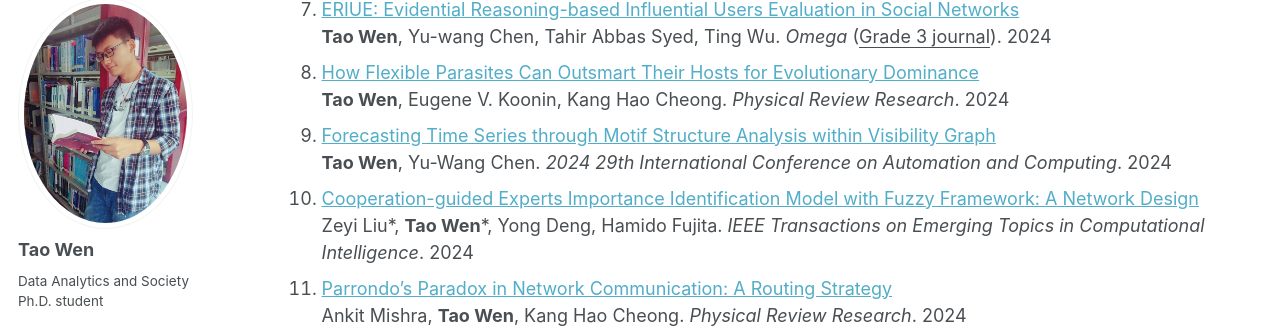
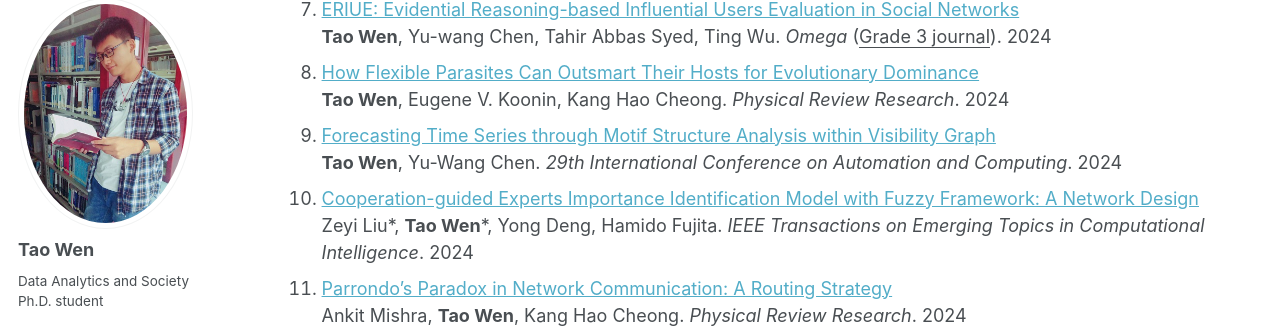
Before and after one commit to TaaoWen/taaowen.github.io, a Jekyll site: the page built from _pages/publications.md, in a window 1280 px wide and 900 px high, scrolled down 714 px. Shown: the part 108-441 px from the top of the window. Built offline with Jekyll 4.4.1, drawn with Linux system fonts in a browser that asks for light colours; some web fonts are replaced.

Commit message:
Update publications.md

```diff
--- a/_pages/publications.md
+++ b/_pages/publications.md
@@ -82,7 +82,7 @@ author_profile: true
    </li>
    <li data-year="2024" data-topic="Time Series">
       <a href="https://ieeexplore.ieee.org/abstract/document/10718817">Forecasting Time Series through Motif Structure Analysis within Visibility Graph</a><br>
-      <strong>Tao Wen</strong>, Yu-Wang Chen. <i>2024 29th International Conference on Automation and Computing</i>. 2024
+      <strong>Tao Wen</strong>, Yu-Wang Chen. <i>29th International Conference on Automation and Computing</i>. 2024
    </li>
    <li data-year="2024" data-topic="Social Networks, Decision-Making">
       <a href="https://doi.org/10.1109/TETCI.2024.3372410">Cooperation-guided Experts Importance Identification Model with Fuzzy Framework: A Network Design</a><br>
```
